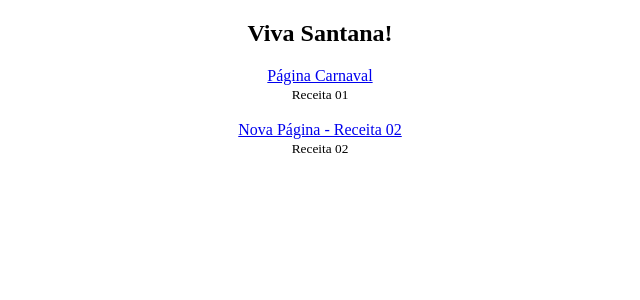
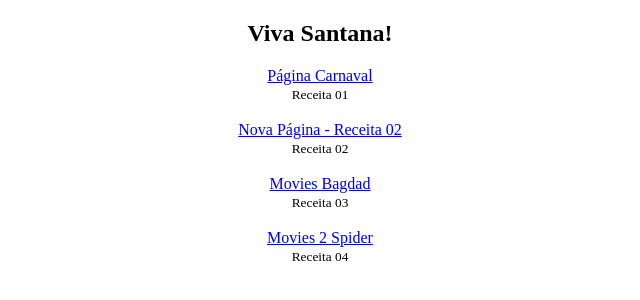
Before and after one commit to adson-matheus/aprendendo-next.js, a Next.js app: page / in a window 1280 px wide. Shown: the top 300 px of the page, without its empty margins (320-960 px from the left). Built offline with nearby package versions, Linux system fonts and the light colour scheme.

Commit message:
links e css

```diff
--- a/pages/index.js
+++ b/pages/index.js
@@ -5,8 +5,18 @@ export default function Home(){
             <h2>Viva Santana!</h2>
             <a href="/carnaval">Página Carnaval</a><br/>
             <small>Receita 01</small><br/><br/>
+
+            {/* receita 02 */ }
             <a href="/novaPagina">Nova Página - Receita 02</a><br/>
-            <small>Receita 02</small>
+            <small>Receita 02</small><br/><br/>
+
+            {/* receita 03 */ }
+            <a href="/movies">Movies Bagdad</a><br/>
+            <small>Receita 03</small><br/><br/>
+
+            {/* receita 04 */ }
+            <a href="/movies2">Movies 2 Spider</a><br/>
+            <small>Receita 04</small>
         </div>
     )
 }
--- a/pages/movies.js
+++ b/pages/movies.js
@@ -1,9 +1,10 @@
 function Movies({data}){
     return (
-        <div>
+        <div style={{textAlign:'center'}}>
             <div>
                 { data.Search.map( (m) => <div key={m.imdbID}>{m.Title} --- {m.Year}</div>) }
-            </div>
+            </div><br/>
+            <a href="/">Página Inicial</a><br/>
         </div>
     )
 }
```
